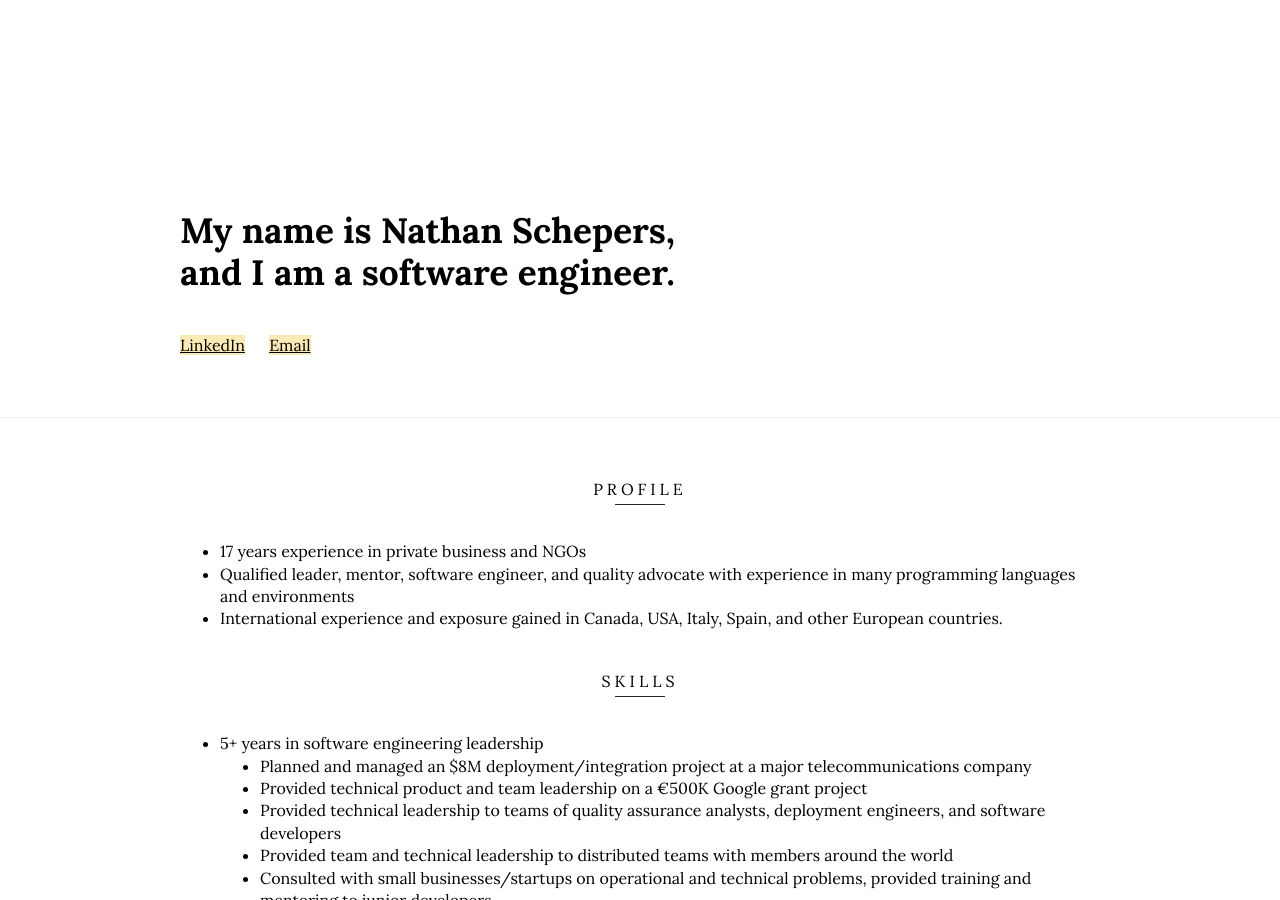
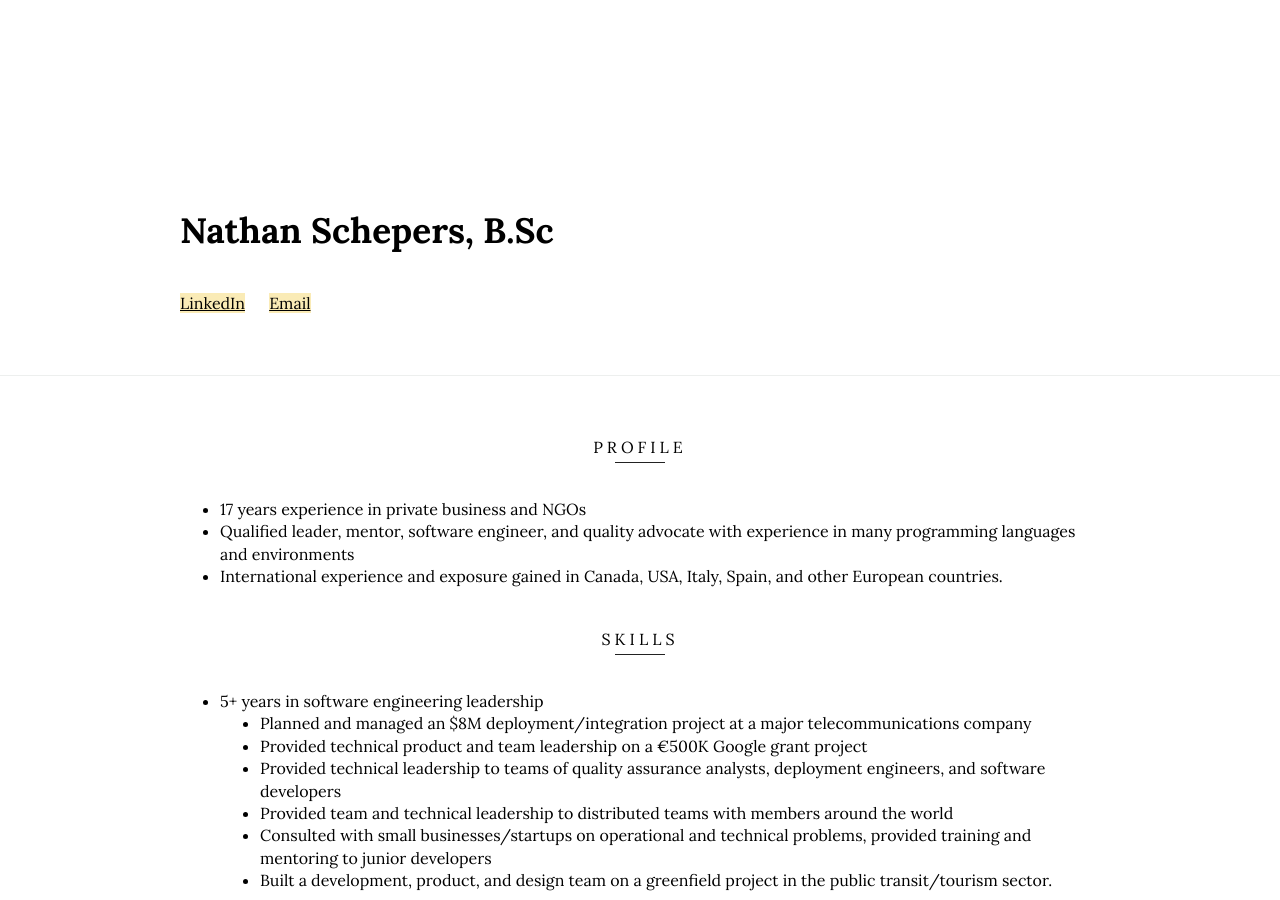
Before and after one commit to nathanschepers/resume, a Jekyll site: the page built from index.html, in a window 1280 px wide and 900 px high. Built offline with Jekyll 4.4.1, drawn with Linux system fonts in a browser that asks for light colours.

Commit message:
updates...

```diff
--- a/_config.yml
+++ b/_config.yml
@@ -6,7 +6,7 @@
 description: Nathan Schepers - Resume
 baseurl:
 url: "http://nathanschepers.ca/"
-name: Nathan Schepers
+name: Nathan Schepers, B.Sc
 job: software engineer
 location:
 languages:
--- a/_includes/header.html
+++ b/_includes/header.html
@@ -1,7 +1,7 @@
 <header>
     <div class="container">
         <div class="intro">
-            <p class="intro__main">My name is <span>{{ site.name }}</span>, and I am a {{ site.job }}.</p>
+            <p class="intro__main">{{ site.name }}</p>
             <p class="intro__post">{{ site.location }}</p>
         </div>
 
```
